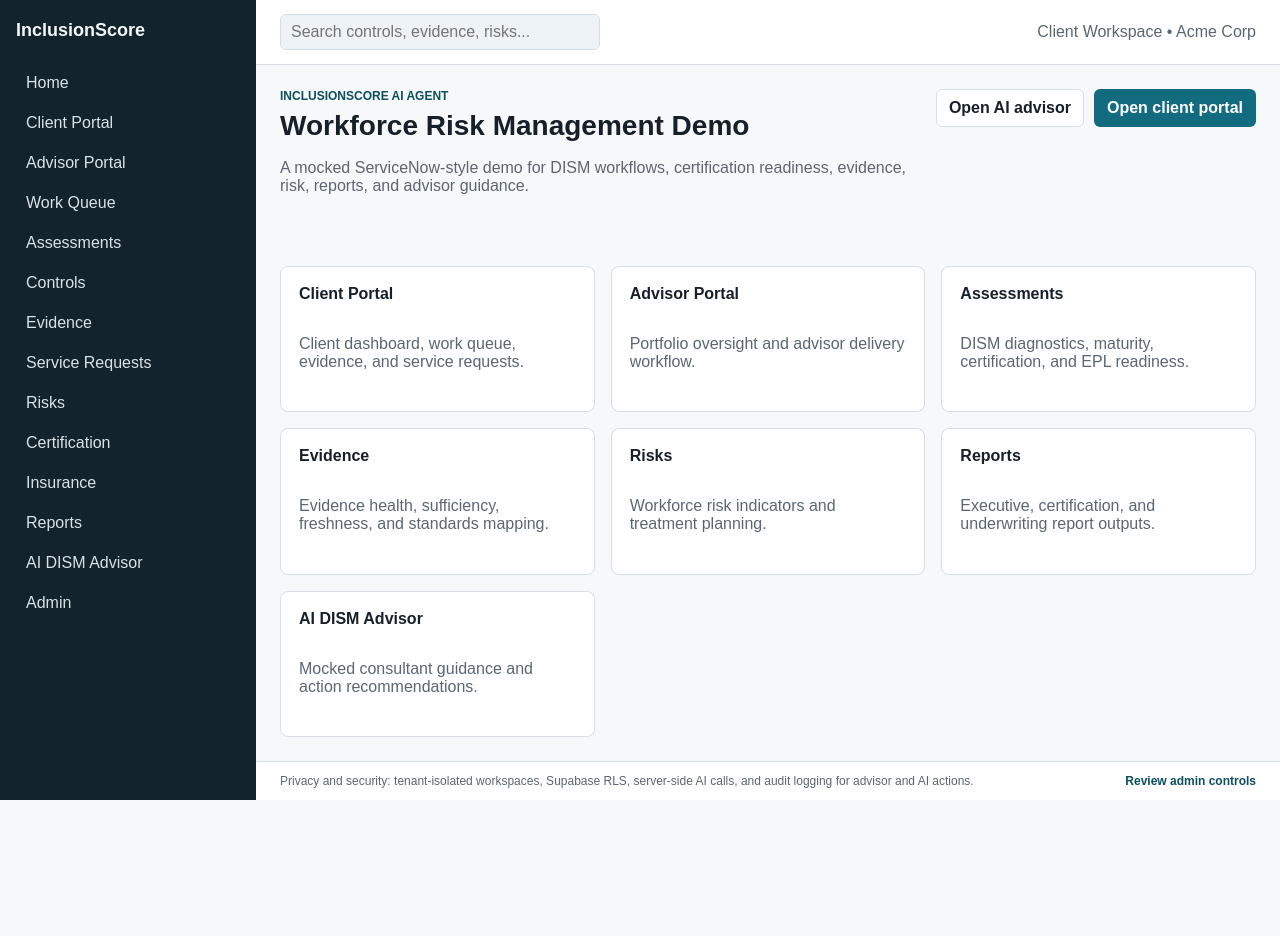
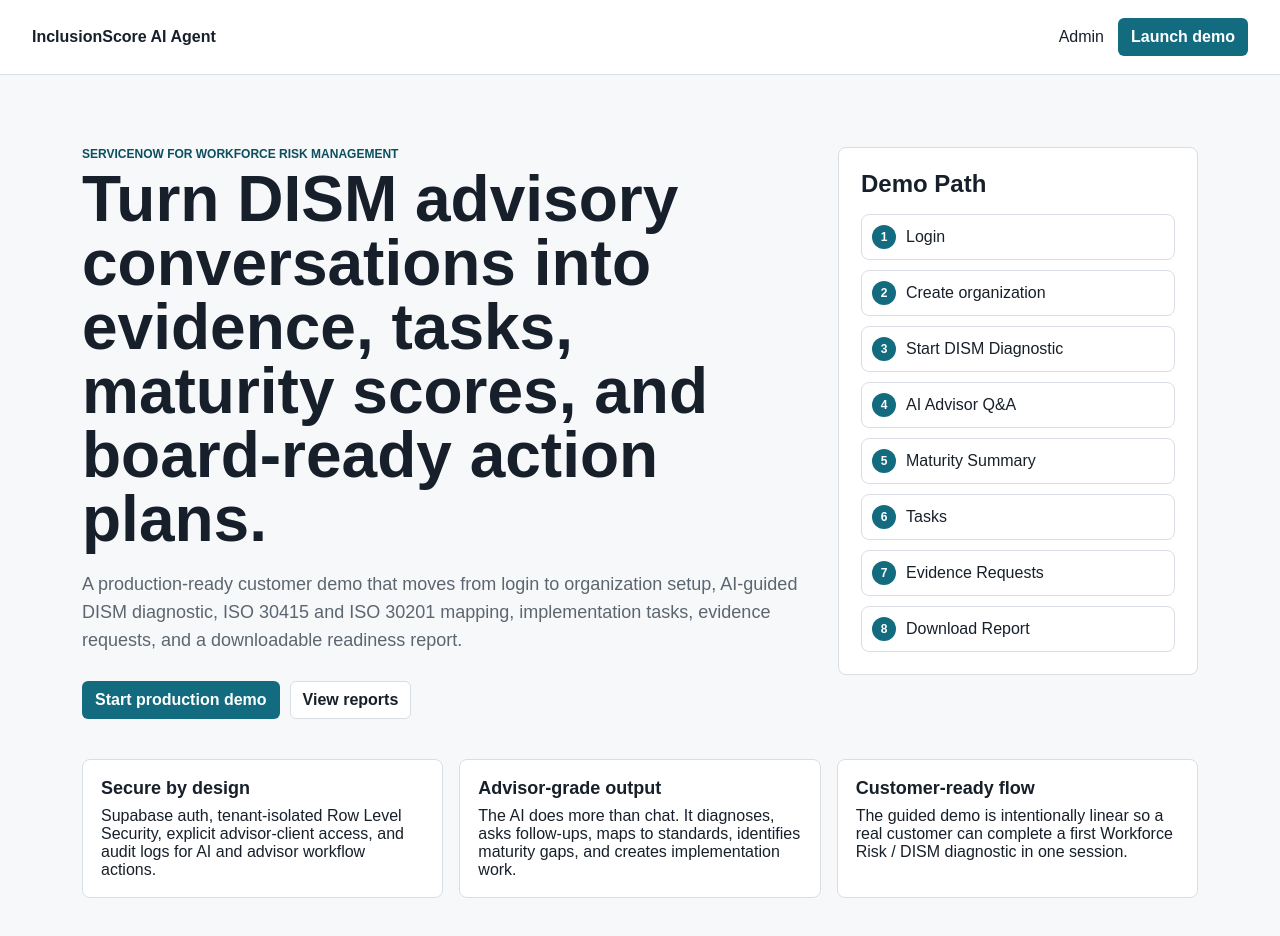
Before and after one commit to InclusionScore/inclusionscore-ai-agent, a Next.js app: page / in a window 1280 px wide. Shown: the top 936 px of the page. Before the commit the page ends 800 px from the top, so only its background shows below. Built offline with nearby package versions, Linux system fonts and the light colour scheme.

Commit message:
Polish production demo path

```diff
--- a/src/app/globals.css
+++ b/src/app/globals.css
@@ -21,6 +21,122 @@ body {
   background: var(--background);
   color: var(--foreground);
   font-family: Arial, Helvetica, sans-serif;
+}
+
+.landing-page {
+  background: var(--background);
+  min-height: 100vh;
+}
+
+.landing-nav {
+  align-items: center;
+  background: var(--panel);
+  border-bottom: 1px solid var(--line);
+  display: flex;
+  justify-content: space-between;
+  padding: 18px 32px;
+}
+
+.landing-nav div {
+  align-items: center;
+  display: flex;
+  gap: 14px;
+}
+
+.landing-hero {
+  display: grid;
+  gap: 36px;
+  grid-template-columns: minmax(0, 1.1fr) minmax(340px, 0.55fr);
+  margin: 0 auto;
+  max-width: 1180px;
+  min-height: calc(100vh - 280px);
+  padding: 72px 32px 40px;
+}
+
+.landing-hero h1 {
+  font-size: clamp(38px, 5vw, 64px);
+  line-height: 1;
+  margin: 0 0 20px;
+  max-width: 880px;
+}
+
+.landing-copy {
+  color: var(--muted);
+  font-size: 18px;
+  line-height: 1.55;
+  margin: 0 0 26px;
+  max-width: 760px;
+}
+
+.landing-panel {
+  align-self: start;
+  background: var(--panel);
+  border: 1px solid var(--line);
+  border-radius: 8px;
+  padding: 22px;
+}
+
+.landing-panel h2 {
+  margin: 0 0 16px;
+}
+
+.landing-steps {
+  counter-reset: demo-step;
+  display: grid;
+  gap: 10px;
+  list-style: none;
+  margin: 0;
+  padding: 0;
+}
+
+.landing-steps li {
+  align-items: center;
+  border: 1px solid var(--line);
+  border-radius: 8px;
+  display: flex;
+  gap: 10px;
+  padding: 10px;
+}
+
+.landing-steps li::before {
+  align-items: center;
+  background: var(--accent);
+  border-radius: 999px;
+  color: #fff;
+  content: counter(demo-step);
+  counter-increment: demo-step;
+  display: inline-flex;
+  font-size: 12px;
+  font-weight: 700;
+  height: 24px;
+  justify-content: center;
+  width: 24px;
+}
+
+.landing-band {
+  display: grid;
+  gap: 16px;
+  grid-template-columns: repeat(3, minmax(0, 1fr));
+  margin: 0 auto;
+  max-width: 1180px;
+  padding: 0 32px 48px;
+}
+
+.landing-band article {
+  background: var(--panel);
+  border: 1px solid var(--line);
+  border-radius: 8px;
+  padding: 18px;
+}
+
+.landing-band h2,
+.landing-band p {
+  margin: 0;
+}
+
+.landing-band h2 {
+  font-size: 18px;
+  margin-bottom: 8px;
 }
 
 a {
@@ -613,6 +729,33 @@ button:disabled {
   grid-template-columns: minmax(260px, 0.35fr) minmax(0, 0.65fr);
 }
 
+.flow-stepper {
+  display: grid;
+  gap: 8px;
+  grid-template-columns: repeat(8, minmax(0, 1fr));
+  list-style: none;
+  margin: 0;
+  padding: 0;
+}
+
+.flow-stepper li {
+  background: var(--panel-strong);
+  border: 1px solid var(--line);
+  border-radius: 8px;
+  color: var(--muted);
+  font-size: 12px;
+  font-weight: 700;
+  min-height: 42px;
+  padding: 8px;
+  text-align: center;
+}
+
+.flow-stepper li.active {
+  background: var(--accent);
+  border-color: var(--accent);
+  color: #fff;
+}
+
 .diagnostic-sidebar,
 .diagnostic-main,
 .question-card {
@@ -764,6 +907,8 @@ button:disabled {
   .metrics,
   .split,
   .dashboard-grid,
+  .landing-hero,
+  .landing-band,
   .program-grid,
   .report-grid,
   .portal-grid,
@@ -774,8 +919,15 @@ button:disabled {
   .diagnostic-layout,
   .mapping-grid,
   .quick-answer-grid,
-  .result-grid {
+  .result-grid,
+  .flow-stepper {
     grid-template-columns: 1fr;
+  }
+
+  .landing-nav {
+    align-items: stretch;
+    flex-direction: column;
+    gap: 12px;
   }
 
   .panel-wide {
--- a/src/app/page.tsx
+++ b/src/app/page.tsx
@@ -1,39 +1,70 @@
 import Link from "next/link";
-import { AppShell } from "@/components/app-shell";
 
-const demoLinks = [
-  { label: "Client Portal", href: "/client-portal", description: "Client dashboard, work queue, evidence, and service requests." },
-  { label: "Advisor Portal", href: "/advisor-portal", description: "Portfolio oversight and advisor delivery workflow." },
-  { label: "Assessments", href: "/assessments", description: "DISM diagnostics, maturity, certification, and EPL readiness." },
-  { label: "Evidence", href: "/evidence", description: "Evidence health, sufficiency, freshness, and standards mapping." },
-  { label: "Risks", href: "/risks", description: "Workforce risk indicators and treatment planning." },
-  { label: "Reports", href: "/reports", description: "Executive, certification, and underwriting report outputs." },
-  { label: "AI DISM Advisor", href: "/agent", description: "Mocked consultant guidance and action recommendations." }
+const demoSteps = [
+  "Login",
+  "Create organization",
+  "Start DISM Diagnostic",
+  "AI Advisor Q&A",
+  "Maturity Summary",
+  "Tasks",
+  "Evidence Requests",
+  "Download Report"
 ] as const;
 
 export default function Home() {
   return (
-    <AppShell>
-      <header className="page-header">
+    <main className="landing-page">
+      <nav className="landing-nav" aria-label="Landing navigation">
+        <strong>InclusionScore AI Agent</strong>
         <div>
-          <p className="eyebrow">InclusionScore AI Agent</p>
-          <h1>Workforce Risk Management Demo</h1>
-          <p className="muted">A mocked ServiceNow-style demo for DISM workflows, certification readiness, evidence, risk, reports, and advisor guidance.</p>
+          <Link href="/admin">Admin</Link>
+          <Link className="primary-action" href="/client-portal">
+            Launch demo
+          </Link>
         </div>
-        <div className="header-actions">
-          <Link className="secondary-action" href="/agent">Open AI advisor</Link>
-          <Link className="primary-action" href="/client-portal">Open client portal</Link>
+      </nav>
+
+      <section className="landing-hero">
+        <div>
+          <p className="eyebrow">ServiceNow for Workforce Risk Management</p>
+          <h1>Turn DISM advisory conversations into evidence, tasks, maturity scores, and board-ready action plans.</h1>
+          <p className="landing-copy">
+            A production-ready customer demo that moves from login to organization setup, AI-guided DISM diagnostic, ISO 30415 and ISO 30201 mapping,
+            implementation tasks, evidence requests, and a downloadable readiness report.
+          </p>
+          <div className="header-actions">
+            <Link className="primary-action" href="/client-portal">
+              Start production demo
+            </Link>
+            <Link className="secondary-action" href="/reports">
+              View reports
+            </Link>
+          </div>
         </div>
-      </header>
+        <aside className="landing-panel">
+          <h2>Demo Path</h2>
+          <ol className="landing-steps">
+            {demoSteps.map((step) => (
+              <li key={step}>{step}</li>
+            ))}
+          </ol>
+        </aside>
+      </section>
 
-      <section className="portal-grid">
-        {demoLinks.map((link) => (
-          <Link className="portal-card" href={link.href} key={link.href}>
-            <strong>{link.label}</strong>
-            <span className="muted">{link.description}</span>
-          </Link>
-        ))}
+      <section className="landing-band">
+        <article>
+          <h2>Secure by design</h2>
+          <p>Supabase auth, tenant-isolated Row Level Security, explicit advisor-client access, and audit logs for AI and advisor workflow actions.</p>
+        </article>
+        <article>
+          <h2>Advisor-grade output</h2>
+          <p>The AI does more than chat. It diagnoses, asks follow-ups, maps to standards, identifies maturity gaps, and creates implementation work.</p>
+        </article>
+        <article>
+          <h2>Customer-ready flow</h2>
+          <p>The guided demo is intentionally linear so a real customer can complete a first Workforce Risk / DISM diagnostic in one session.</p>
+        </article>
       </section>
-    </AppShell>
+    </main>
   );
 }
```
Also changed, not shown: src/app/auth/callback/route.ts (added, +15 -0 lines), src/components/auth-panel.tsx (+37 -8 lines), src/components/dism-diagnostic-demo.tsx (+88 -0 lines).
